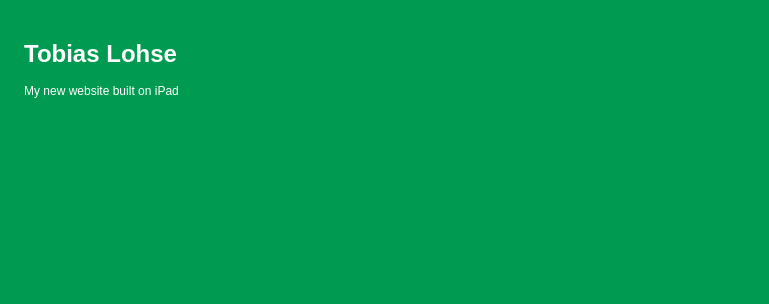
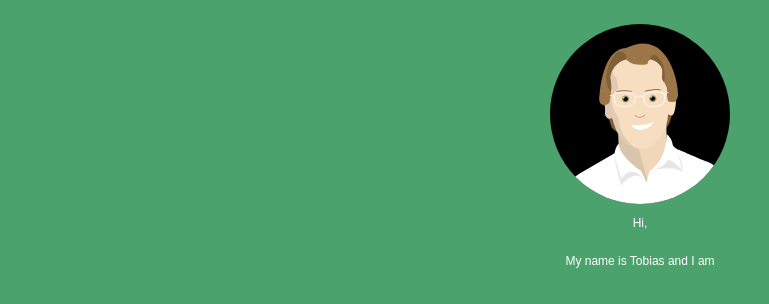
Before and after one commit to MrLoh/website, a Next.js app: page / in a window 1280 px wide. Shown: the top 304 px of the page, without its empty margins (0-769 px from the left). Built offline with nearby package versions, Linux system fonts and the light colour scheme.

Commit message:
build minimal landing page

```diff
--- a/pages/_app.js
+++ b/pages/_app.js
@@ -2,7 +2,7 @@ import Head from 'next/head';
 import App from 'next/app';
 import { createGlobalStyle, ThemeProvider } from 'styled-components';
 
-const theme = { colors: { accent: '#009b50' } };
+const theme = { colors: { accent: '#4BA26C' } };
 
 const GlobalStyle = createGlobalStyle`
   :root {
--- a/pages/index.js
+++ b/pages/index.js
@@ -1,16 +1,31 @@
 import styled from 'styled-components';
 
-const Wrapper = styled.div`
+const Wrapper = styled.main`
   padding: 2rem;
+  display: flex;
+  flex-direction: column;
+  align-items: center;
+  justify-content: center;
 `;
+
+const Avatar = styled.img.attrs({
+  src: '/avatar.svg',
+  alt: 'Avatar'
+})`
+  width: 15rem;
+  height: 15rem;
+  background-color: black;
+  border-radius: 50%;
+`
+
+
 
 const Home = () => {
   return (
     <Wrapper>
-      <main>
-        <h1>Tobias Lohse</h1>
-        <p>My new website built on iPad</p>
-      </main>
+      <Avatar />
+      <p>Hi,</p>
+      <p>My name is Tobias and I am </p>
     </Wrapper>
   );
 };
```
Also changed, not shown: public/avatar.svg (added), 1 other file (tests, documents, lock files or other folders).
